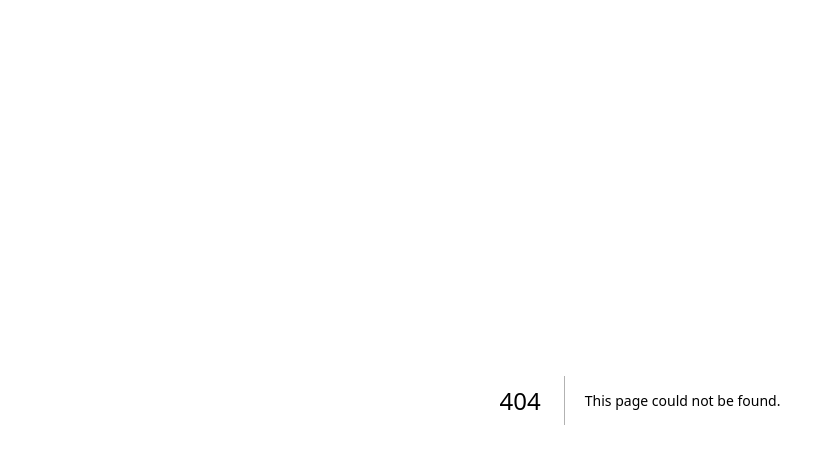
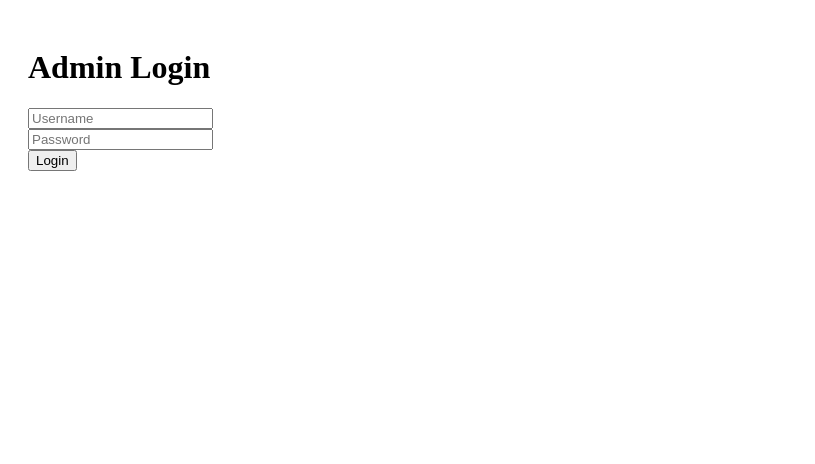
Before and after one commit to dev-medicals-backend/Dev-MEDICALS, a Next.js app: page /admin/app/admin in a window 1280 px wide. Before the commit this address had no page. Shown: the top 464 px of the page, without its empty margins (0-815 px from the left). Built offline with nearby package versions, Linux system fonts and the light colour scheme.

Commit message:
Create app/admin/page.js

```diff
--- /dev/null
+++ b/app/admin/app/admin/page.js
@@ -0,0 +1,43 @@
+"use client";
+import { useState } from "react";
+
+export default function Admin() {
+  const [logged, setLogged] = useState(false);
+  const [msg, setMsg] = useState("");
+
+  async function login(e) {
+    e.preventDefault();
+    const username = e.target.username.value;
+    const password = e.target.password.value;
+
+    const res = await fetch("/api/admin/login", {
+      method: "POST",
+      body: JSON.stringify({ username, password }),
+    });
+
+    const data = await res.json();
+    if (data.success) setLogged(true);
+    else setMsg("Wrong username or password!");
+  }
+
+  if (!logged)
+    return (
+      <main style={{ padding: 20 }}>
+        <h1>Admin Login</h1>
+        <form onSubmit={login}>
+          <input name="username" placeholder="Username" /><br />
+          <input name="password" placeholder="Password" type="password" /><br />
+          <button>Login</button>
+        </form>
+        <p>{msg}</p>
+      </main>
+    );
+
+  return (
+    <main style={{ padding: 20 }}>
+      <h1>Admin Dashboard</h1>
+      <a href="/admin/add">Add Product</a><br />
+      <a href="/admin/manage">Manage Products</a>
+    </main>
+  );
+}
```
